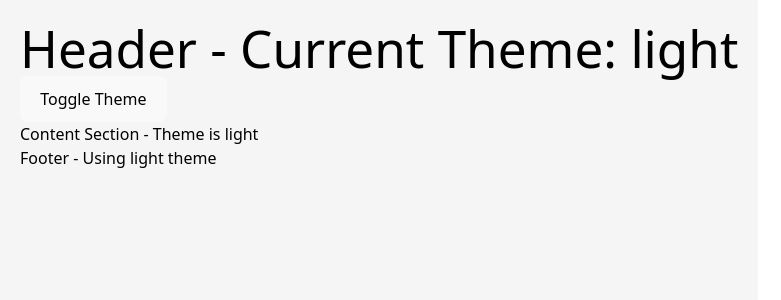
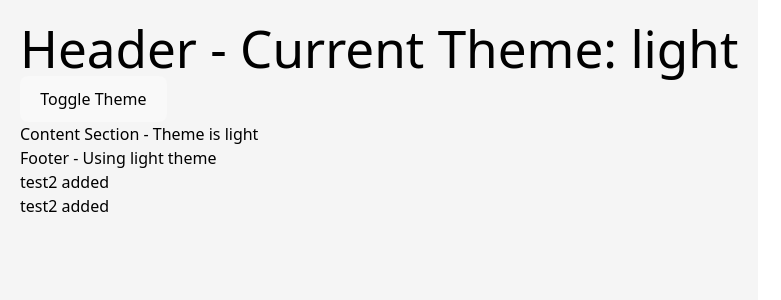
Before and after one commit to MohanSunkaraMS/Test, a React (Vite) app: page / in a window 1280 px wide. Shown: the top 300 px of the page, without its empty margins (0-781 px from the left). Built offline with nearby package versions, Linux system fonts and the light colour scheme.

Commit message:
test2 commit1

```diff
--- a/src/App.tsx
+++ b/src/App.tsx
@@ -17,6 +17,7 @@ const MainContent = () => {
       <Header />
       <Content />
       <Footer />
+      <p> test2 added</p>
     </div>
   );
 };
--- a/src/ThemedBox.jsx
+++ b/src/ThemedBox.jsx
@@ -7,6 +7,7 @@ const Footer = () => {
   return (
     <footer>
       <p>Footer - Using {theme} theme</p>
+      <p> test2 added</p>
     </footer>
   );
 };
```
